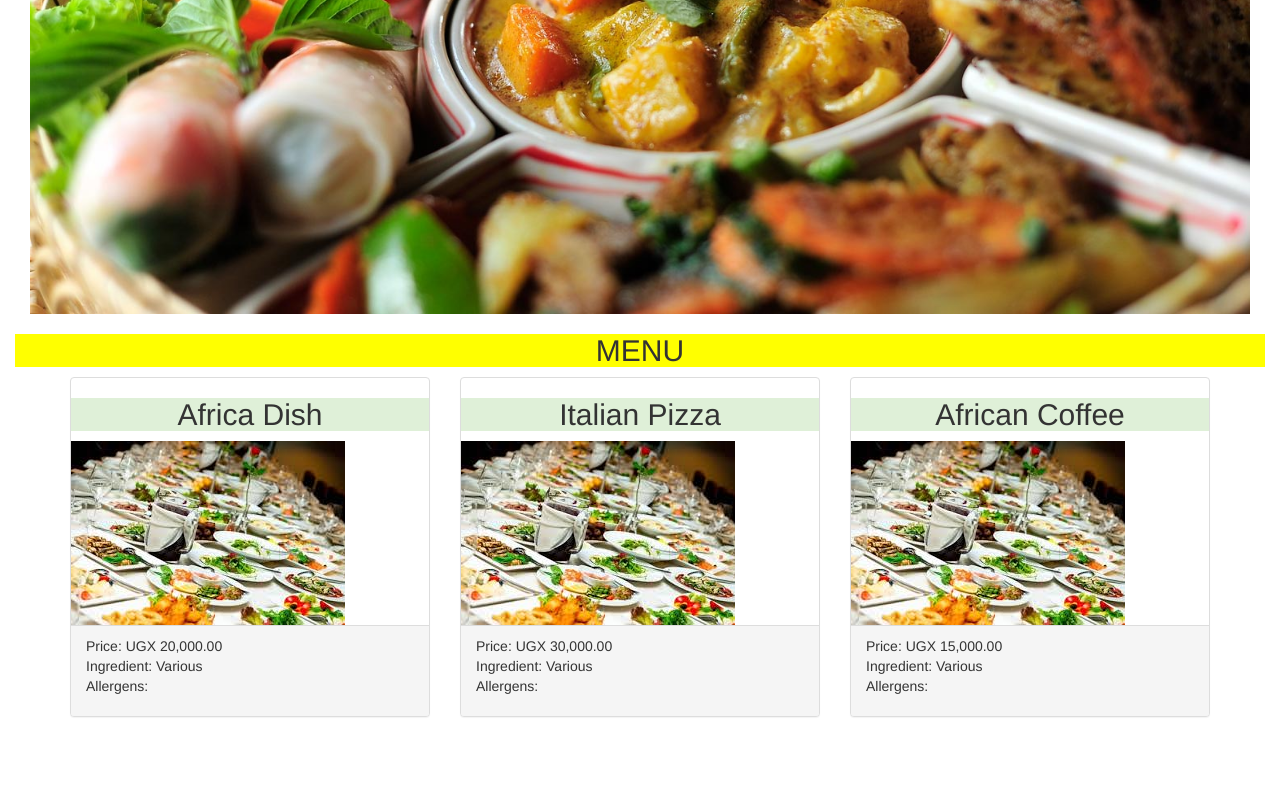
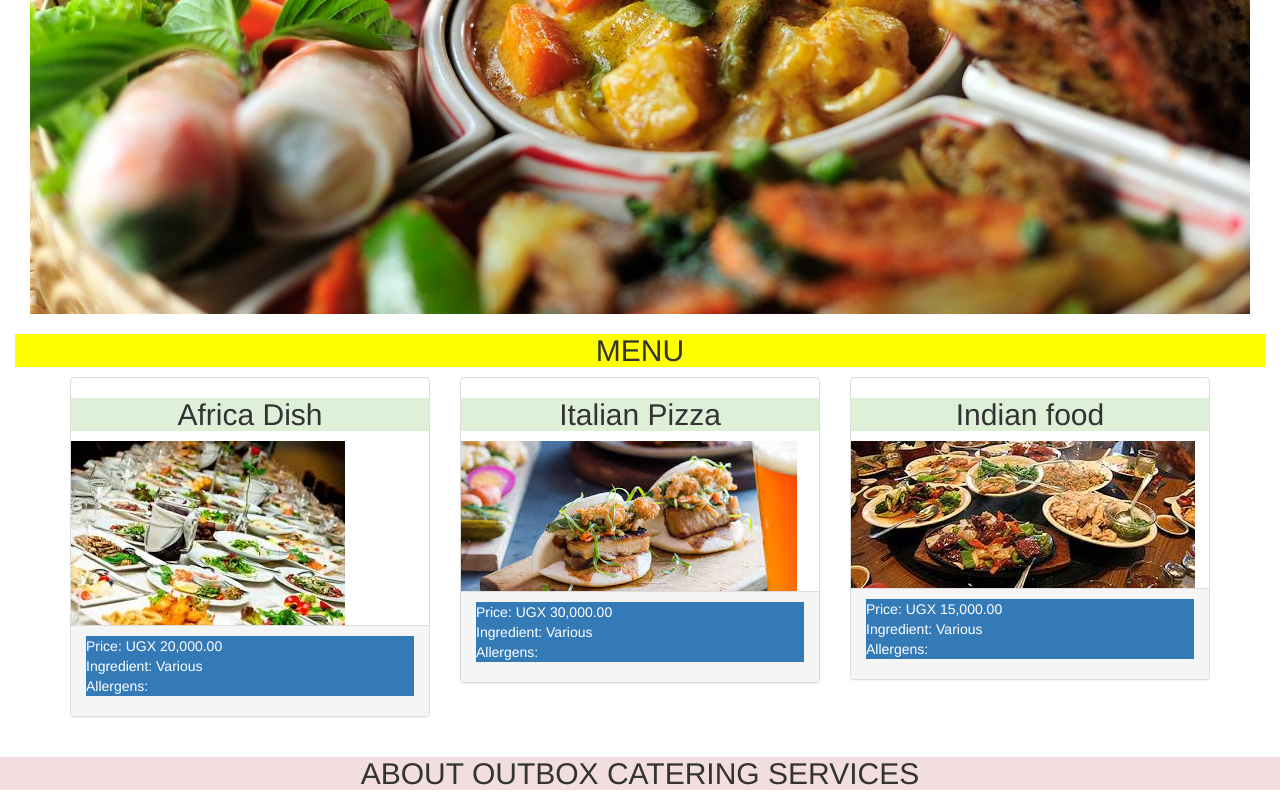
Before and after one commit to nishanj/outbox-catering-service, a plain HTML site: page index.html in a window 1280 px wide. Shown: the part 691-1491 px from the top of the page. Before the commit the page ends 1428 px from the top, so only its background shows below. Drawn offline with Linux system fonts and the light colour scheme.

Commit message:
add about catering

```diff
--- a/index.html
+++ b/index.html
@@ -27,7 +27,7 @@
               <h2 class="bg-success">Africa Dish</h2>
               <img src="images/cater.jpg">
               <div class="panel-footer">
-                <p>Price: UGX 20,000.00 <br>Ingredient: Various <br> Allergens:  </p>
+                <p class="bg-primary">Price: UGX 20,000.00 <br>Ingredient: Various <br> Allergens:  </p>
               </div>
             </div>
             </div>
@@ -36,9 +36,9 @@
           <div class="panel panel-default">
             <div class="pandel-heading">
               <h2 class="bg-success">Italian Pizza</h2>
-              <img src="images/cater.jpg">
+              <img src="images/america.jpg">
               <div class="panel-footer">
-                <p>Price: UGX 30,000.00 <br>Ingredient: Various <br> Allergens:  </p>
+                <p class="bg-primary">Price: UGX 30,000.00 <br>Ingredient: Various <br> Allergens:  </p>
               </div>
             </div>
           </div>
@@ -46,16 +46,19 @@
         <div class="col-md-4">
           <div class="panel panel-default">
             <div class="pandel-heading">
-              <h2 class="bg-success">African Coffee</h2>
-              <img src="images/cater.jpg">
+              <h2 class="bg-success">Indian food</h2>
+              <img src="images/images.jpg">
               <div class="panel-footer">
-                <p>Price: UGX 15,000.00 <br>Ingredient: Various <br> Allergens:  </p>
+                <p class="bg-primary">Price: UGX 15,000.00 <br>Ingredient: Various <br> Allergens:  </p>
               </div>
             </div>
           </div>
         </div>
       </div>
     </div>
+    <div class="menu">
+      <h2 class="bg-danger">ABOUT OUTBOX CATERING SERVICES</h2>
+    </div>
   </div>
 </body>
 </html>
```
